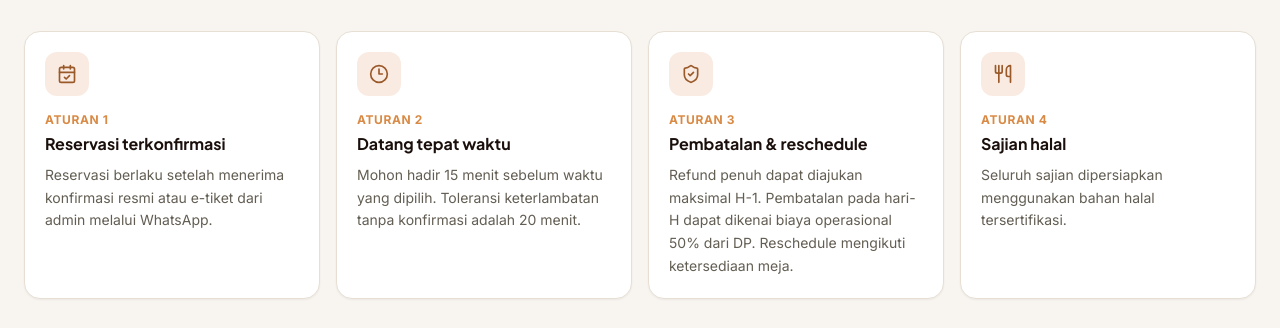
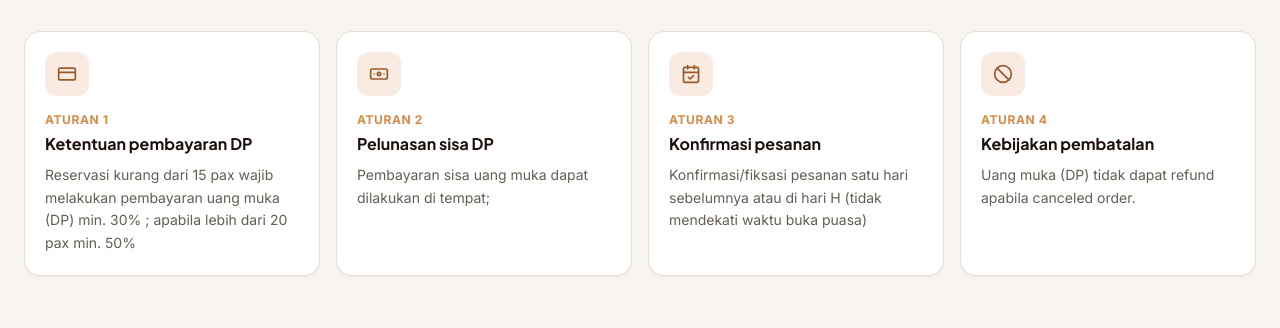
Before and after one commit to rickyrohaendi12/bukber-dlingga, a React (Vite) app: page / in a window 1280 px wide. Shown: the part 920-1248 px from the top of the page. Built offline with nearby package versions, Linux system fonts and the light colour scheme; no server answers.

Commit message:
Update RulesSection.tsx

```diff
--- a/src/components/RulesSection.tsx
+++ b/src/components/RulesSection.tsx
@@ -1,30 +1,28 @@
 import React from "react";
-import { CalendarCheck, Clock3, ShieldCheck, Utensils } from "lucide-react";
+import { Ban, Banknote, CalendarCheck, CreditCard } from "lucide-react";
 
 const reservationRules = [
   {
-    icon: CalendarCheck,
-    title: "Reservasi terkonfirmasi",
+    icon: CreditCard,
+    title: "Ketentuan pembayaran DP",
     description:
-      "Reservasi berlaku setelah menerima konfirmasi resmi atau e-tiket dari admin melalui WhatsApp.",
+      "Reservasi kurang dari 15 pax wajib melakukan pembayaran uang muka (DP) min. 30% ; apabila lebih dari 20 pax min. 50%",
   },
   {
-    icon: Clock3,
-    title: "Datang tepat waktu",
-    description:
-      "Mohon hadir 15 menit sebelum waktu yang dipilih. Toleransi keterlambatan tanpa konfirmasi adalah 20 menit.",
+    icon: Banknote,
+    title: "Pelunasan sisa DP",
+    description: "Pembayaran sisa uang muka dapat dilakukan di tempat;",
   },
   {
-    icon: ShieldCheck,
-    title: "Pembatalan & reschedule",
+    icon: CalendarCheck,
+    title: "Konfirmasi pesanan",
     description:
-      "Refund penuh dapat diajukan maksimal H-1. Pembatalan pada hari-H dapat dikenai biaya operasional 50% dari DP. Reschedule mengikuti ketersediaan meja.",
+      "Konfirmasi/fiksasi pesanan satu hari sebelumnya atau di hari H (tidak mendekati waktu buka puasa)",
   },
   {
-    icon: Utensils,
-    title: "Sajian halal",
-    description:
-      "Seluruh sajian dipersiapkan menggunakan bahan halal tersertifikasi.",
+    icon: Ban,
+    title: "Kebijakan pembatalan",
+    description: "Uang muka (DP) tidak dapat refund apabila canceled order.",
   },
 ];
 
```
